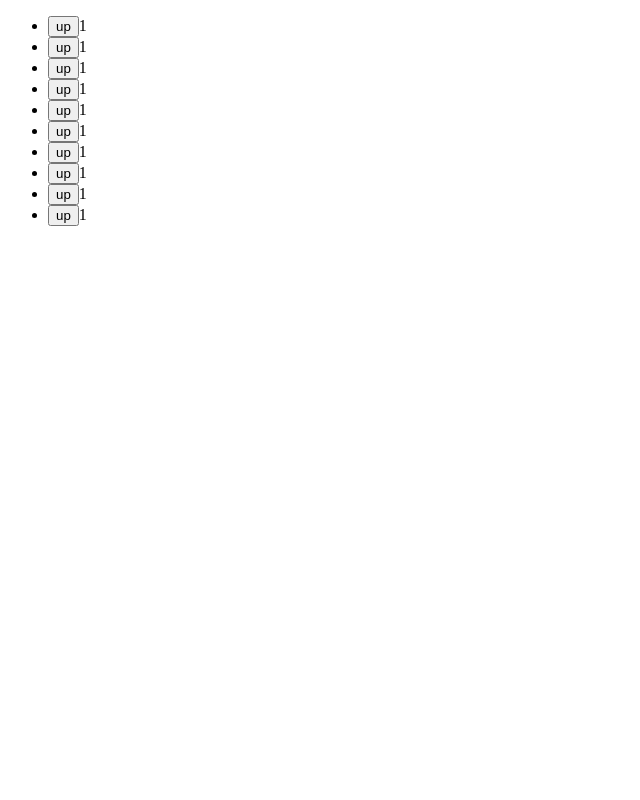
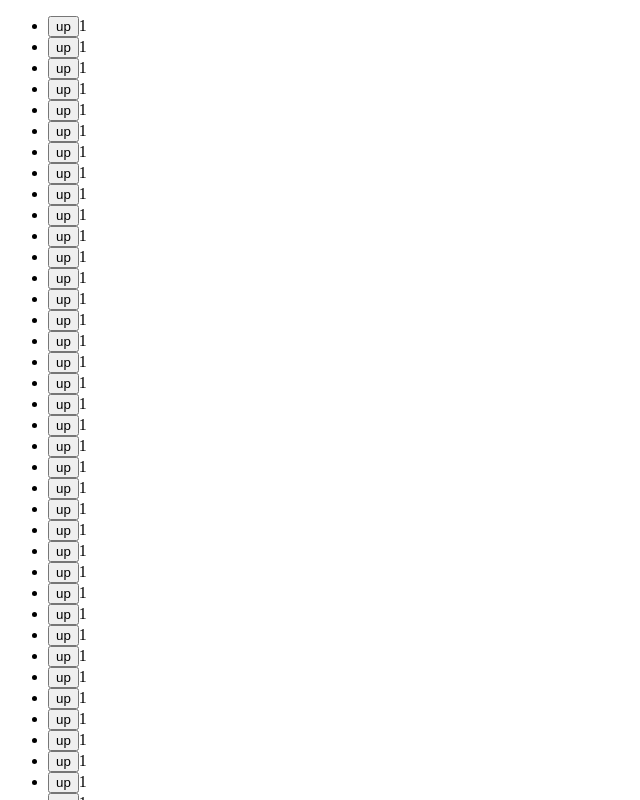
Before and after one commit to harm-meijer/tutorial, a React (Create React App) app: page / in a window 1280 px wide. Shown: the top 800 px of the page, without its empty margins (0-640 px from the left). Built offline with nearby package versions, Linux system fonts and the light colour scheme.

Commit message:
Solution

```diff
--- a/src/App.js
+++ b/src/App.js
@@ -1,23 +1,27 @@
-import React from "react";
+import React, { useCallback } from "react";
 import Counter from "./components/Counter";
 
 function App() {
   const [counters, setCounters] = React.useState(() =>
-    [...new Array(10)].map((_, i) => ({
+    [...new Array(10000)].map((_, i) => ({
       id: i + 1,
       count: 1,
     }))
   );
   //@todo: create up function that will increase a counter by id
-  const up = (id) => "implement this";
+  const up = useCallback(
+    (id) =>
+      setCounters((counters) =>
+        counters.map((counter) =>
+          counter.id === id ? { ...counter, count: counter.count + 1 } : counter
+        )
+      ),
+    []
+  );
   return (
     <ul>
       {counters.map((counter) => (
-        <Counter
-          key={counter.id}
-          up={up}
-          counter={counter}
-        />
+        <Counter key={counter.id} up={up} counter={counter} />
       ))}
     </ul>
   );
```
Also changed, not shown: 1 other file (tests, documents, lock files or other folders).
